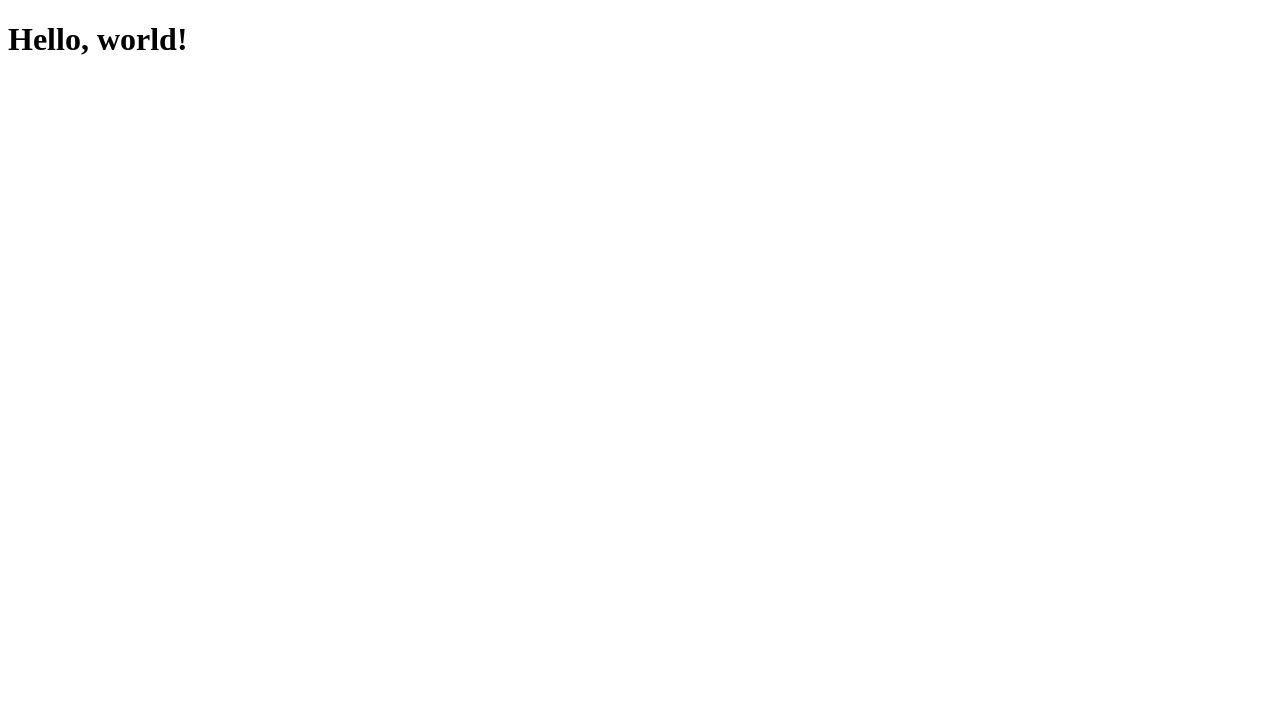
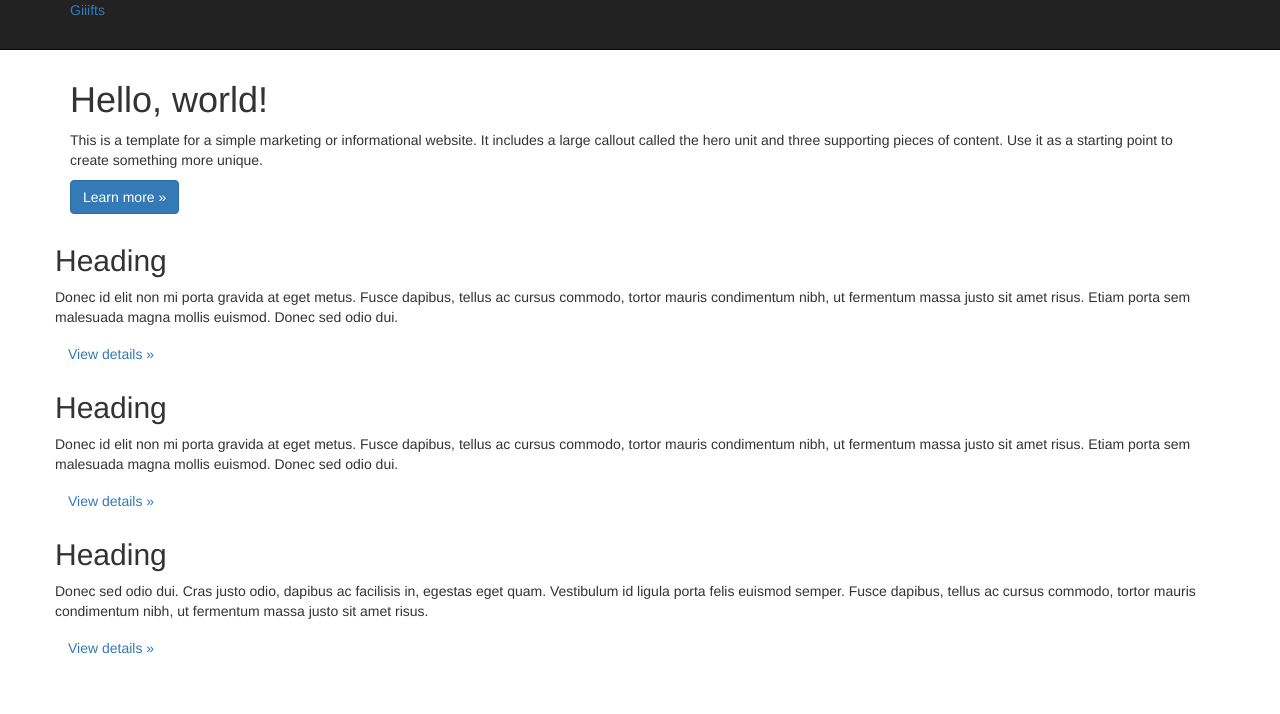
Before and after one commit to ropable/temper, a Flask app: page / in a window 1280 px wide. Before the commit the part shown is almost empty. Shown: the top 714 px of the page. Run offline with Flask 2, Linux system fonts and the light colour scheme; some libraries are stand-ins or nearby versions.

Commit message:
Added HTML5 base template.

```diff
--- a/temper/__init__.py
+++ b/temper/__init__.py
@@ -1,6 +1,8 @@
 from flask import Flask
 
 # Configure application
+DEBUG = True
+
 app = Flask(__name__)
 app.config.from_object(__name__)
 
--- /dev/null
+++ b/temper/templates/base.html
@@ -0,0 +1,55 @@
+<!DOCTYPE html>
+<!--[if lt IE 7]>      <html class="no-js lt-ie9 lt-ie8 lt-ie7"> <![endif]-->
+<!--[if IE 7]>         <html class="no-js lt-ie9 lt-ie8"> <![endif]-->
+<!--[if IE 8]>         <html class="no-js lt-ie9"> <![endif]-->
+<!--[if gt IE 8]><!--> <html class="no-js"> <!--<![endif]-->
+    <head>
+        <meta charset="utf-8">
+        <meta http-equiv="X-UA-Compatible" content="IE=edge,chrome=1">
+        <title></title>
+        <meta name="description" content="">
+        <meta name="viewport" content="width=device-width">
+        <link href="//netdna.bootstrapcdn.com/twitter-bootstrap/2.1.1/css/bootstrap-combined.min.css" rel="stylesheet">
+        <style>
+            body {
+                padding-top: 60px;
+                padding-bottom: 40px;
+            }
+        </style>
+        <script src="//cdnjs.cloudflare.com/ajax/libs/modernizr/2.6.2/modernizr.min.js"></script>
+        <script src="//cdnjs.cloudflare.com/ajax/libs/respond.js/1.1.0/respond.min.js"></script>
+    </head>
+    <body>
+        <!--[if lt IE 7]>
+            <p class="chromeframe">You are using an outdated browser. <a href="http://browsehappy.com/">Upgrade your browser today</a> or <a href="http://www.google.com/chromeframe/?redirect=true">install Google Chrome Frame</a> to better experience this site.</p>
+        <![endif]-->
+
+        <div class="navbar navbar-inverse navbar-fixed-top">
+            <div class="navbar-inner">
+                <div class="container">
+                    <a class="brand" href="#">
+                        <i class="icon-gift icon-large"></i>  Giiifts
+                    </a>
+                    <a class="btn btn-navbar" data-toggle="collapse" data-target=".nav-collapse">
+                        <span class="icon-bar"></span>
+                        <span class="icon-bar"></span>
+                        <span class="icon-bar"></span>
+                    </a>
+                    <div class="nav-collapse collapse">
+                        <ul class="nav">
+                            <li{% if home_page %} class="active"{% endif %}><a href="#home">Home</a></li>
+                            <li{% if about_page %} class="active"{% endif %}><a href="#about">About</a></li>
+                        </ul>
+                    </div><!--/.nav-collapse -->
+                </div>
+            </div>
+        </div>
+
+        <div class="container">
+            {% block body %}{% endblock %}
+        </div> <!-- /container -->
+
+        <script src="//ajax.googleapis.com/ajax/libs/jquery/1.8.0/jquery.min.js"></script>
+        <script src="//netdna.bootstrapcdn.com/twitter-bootstrap/2.1.1/js/bootstrap.min.js"></script>
+    </body>
+</html>
--- a/temper/templates/index.html
+++ b/temper/templates/index.html
@@ -1,3 +1,31 @@
-<!doctype html>
-<title>Temperatures: Home page</title>
-<h1>Hello, world!</h1>
+{% extends "base.html" %}
+
+{% block body %}
+<!-- Main hero unit for a primary marketing message or call to action -->
+<div class="hero-unit">
+    <h1>Hello, world!</h1>
+    <p>This is a template for a simple marketing or informational website. It includes a large callout called the hero unit and three supporting pieces of content. Use it as a starting point to create something more unique.</p>
+    <p><a class="btn btn-primary btn-large">Learn more &raquo;</a></p>
+</div>
+
+<!-- Example row of columns -->
+<div class="row">
+    <div class="span4">
+        <h2>Heading</h2>
+        <p>Donec id elit non mi porta gravida at eget metus. Fusce dapibus, tellus ac cursus commodo, tortor mauris condimentum nibh, ut fermentum massa justo sit amet risus. Etiam porta sem malesuada magna mollis euismod. Donec sed odio dui. </p>
+        <p><a class="btn" href="#">View details &raquo;</a></p>
+    </div>
+    <div class="span4">
+        <h2>Heading</h2>
+        <p>Donec id elit non mi porta gravida at eget metus. Fusce dapibus, tellus ac cursus commodo, tortor mauris condimentum nibh, ut fermentum massa justo sit amet risus. Etiam porta sem malesuada magna mollis euismod. Donec sed odio dui. </p>
+        <p><a class="btn" href="#">View details &raquo;</a></p>
+    </div>
+    <div class="span4">
+        <h2>Heading</h2>
+        <p>Donec sed odio dui. Cras justo odio, dapibus ac facilisis in, egestas eget quam. Vestibulum id ligula porta felis euismod semper. Fusce dapibus, tellus ac cursus commodo, tortor mauris condimentum nibh, ut fermentum massa justo sit amet risus.</p>
+        <p><a class="btn" href="#">View details &raquo;</a></p>
+    </div>
+</div>
+
+
+{% endblock %}
```
